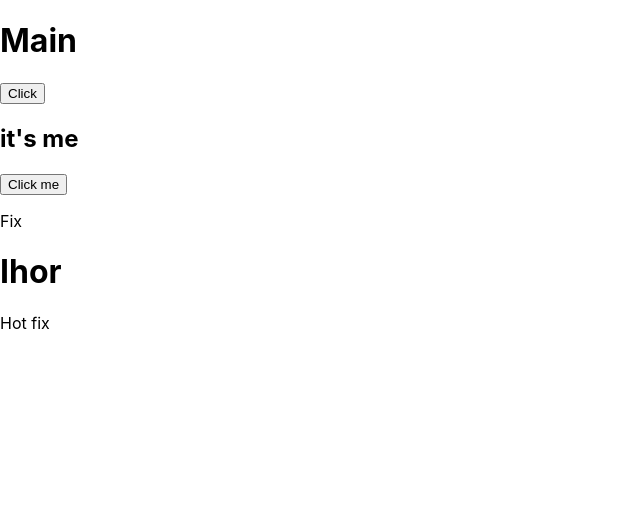
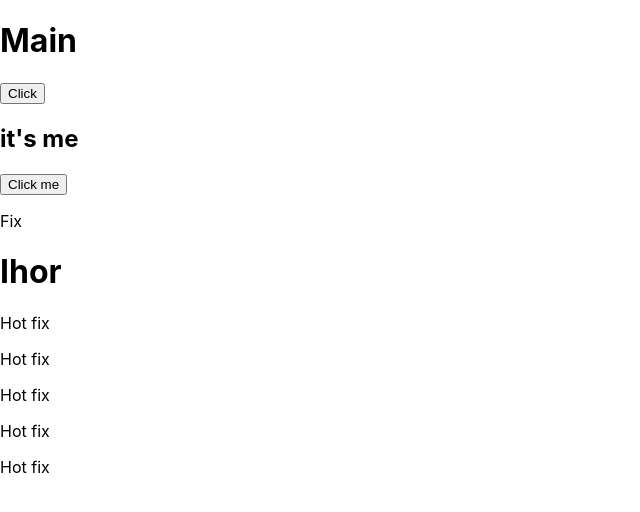
Before and after one commit to eduard-lab-front-end/github.io, a React (Create React App) app: page / in a window 1280 px wide. Shown: the top 512 px of the page, without its empty margins (0-640 px from the left). Built offline with nearby package versions, Linux system fonts and the light colour scheme.

Commit message:
featurre  done

```diff
--- a/src/App.js
+++ b/src/App.js
@@ -16,12 +16,16 @@ const App = () => {
                 Click me
             </button>
 
-  <p>Fix</p>
-          <IhorPage />
+            <p>Fix</p>
+            <IhorPage/>
 
             <p>Hot fix</p>
-</>
-  );
+            <p>Hot fix</p>
+            <p>Hot fix</p>
+            <p>Hot fix</p>
+            <p>Hot fix</p>
+        </>
+    );
 }
 
 export default App;
```
